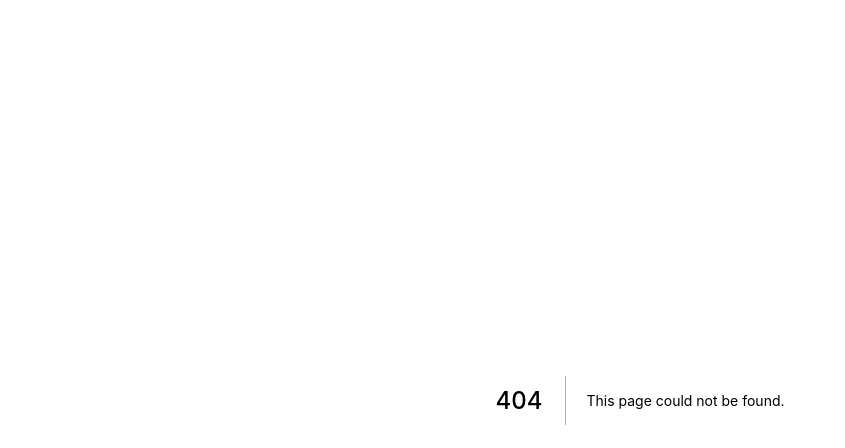
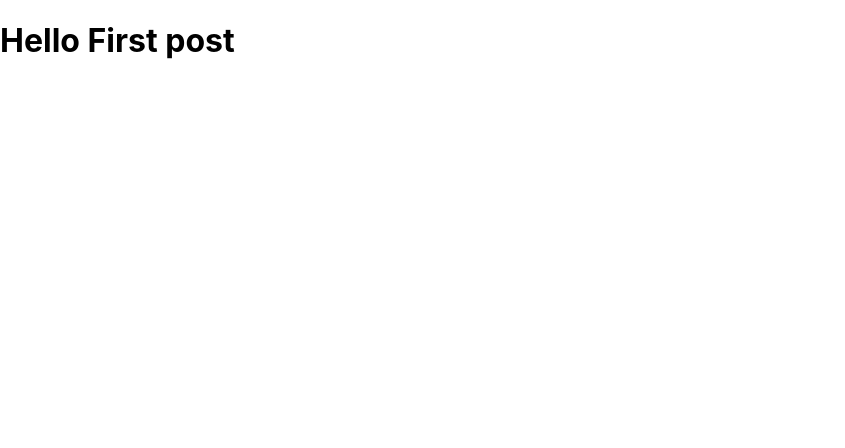
Before and after one commit to hobada96/CoffeePang, a Next.js app in the folder coffeepang/: page /post/first-post in a window 1280 px wide. Before the commit this address had no page. Shown: the top 448 px of the page, without its empty margins (0-845 px from the left). Built offline with nearby package versions, Linux system fonts and the light colour scheme.

Commit message:
add page example

```diff
--- /dev/null
+++ b/coffeepang/pages/post/first-post.js
@@ -0,0 +1,3 @@
+export default function FirstPost(){
+    return <h1>Hello First post</h1>
+}
```
